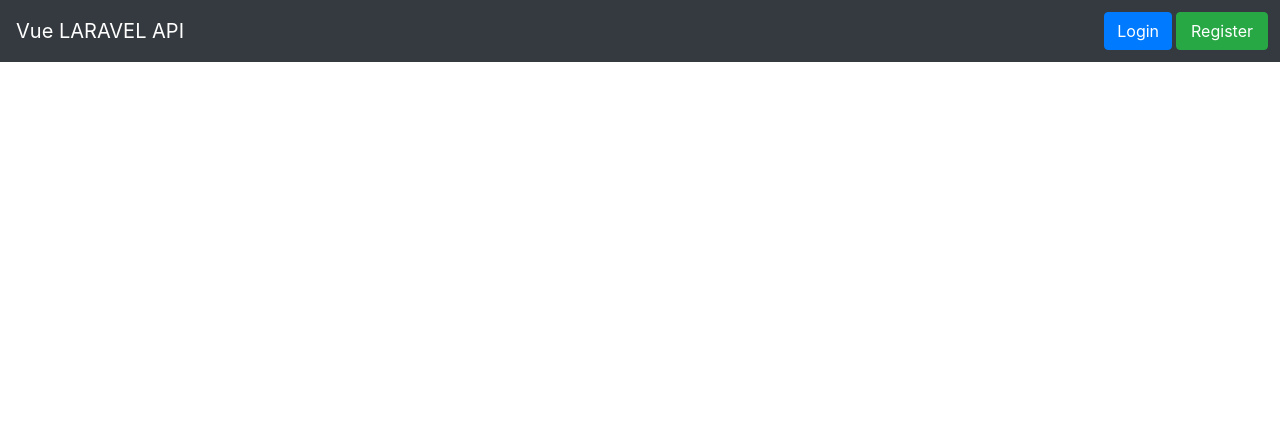
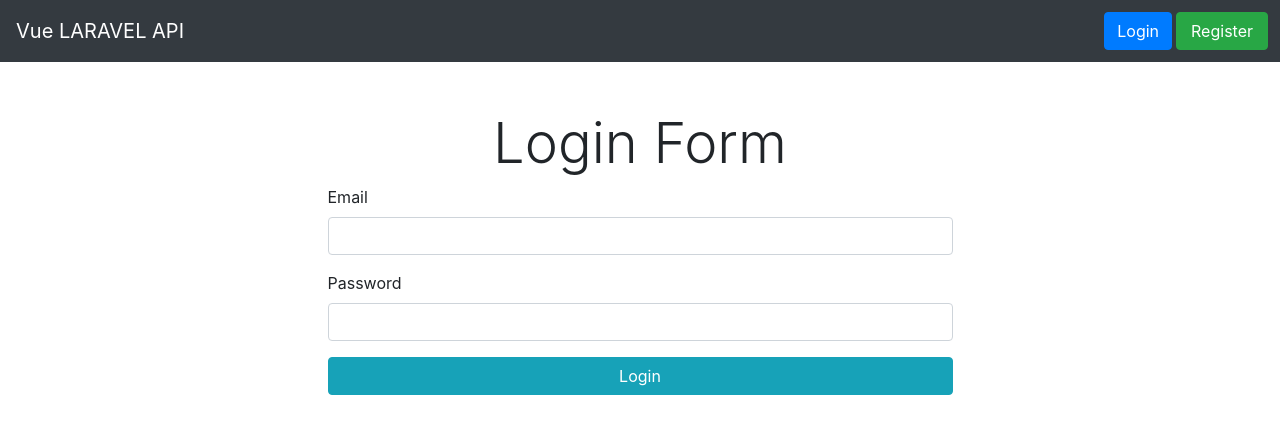
Before and after one commit to SAADRmili/vue-api, a Vue app: page /login in a window 1280 px wide. Shown: the top 434 px of the page. Built offline with nearby package versions, Linux system fonts and the light colour scheme.

Commit message:
Add route and login page

```diff
--- a/src/router/index.js
+++ b/src/router/index.js
@@ -1,6 +1,9 @@
 import Vue from "vue";
 import VueRouter from "vue-router";
 import Home from "../views/Home.vue";
+import Login from "../views/Login.vue";
+import Register from "../views/Register.vue";
+import Profile from "../views/Profile.vue";
 
 Vue.use(VueRouter);
 
@@ -11,14 +14,29 @@
     component: Home
   },
   {
-    path: "/about",
-    name: "About",
-    // route level code-splitting
-    // this generates a separate chunk (about.[hash].js) for this route
-    // which is lazy-loaded when the route is visited.
-    component: () =>
-      import(/* webpackChunkName: "about" */ "../views/About.vue")
+    path: "/login",
+    name: "Login",
+    component: Login
+  },
+  {
+    path: "/register",
+    name: "Register",
+    component: Register
+  },
+  {
+    path: "/profile",
+    name: "Profile",
+    component: Profile
   }
+  // {
+  //   path: "/about",
+  //   name: "About",
+  //   // route level code-splitting
+  //   // this generates a separate chunk (about.[hash].js) for this route
+  //   // which is lazy-loaded when the route is visited.
+  //   component: () =>
+  //     import(/* webpackChunkName: "about" */ "../views/About.vue")
+  // }
 ];
 
 const router = new VueRouter({
--- /dev/null
+++ b/src/views/Login.vue
@@ -0,0 +1,33 @@
+<template>
+    <div class="login">
+        <div class="row">
+            <div class="col-md-6 offset-md-3">
+                <h2 class="display-4 text-center mt-5">Login Form</h2>
+
+                <form >
+                    <div class="form-group">
+                        <label for="email">Email</label>
+                        <input type="email" name="email" id="email" class="form-control" >
+                    </div>
+                     <div class="form-group">
+                        <label for="password">Password</label>
+                        <input type="password" name="password" id="password" class="form-control" >
+                    </div>
+                     <div class="form-group">
+                      <button type="submit" class="btn  btn-info btn-block">Login</button>
+                    </div>
+                </form>
+            </div>
+        </div>
+    </div>
+</template>
+
+<script>
+export default {
+
+}
+</script>
+
+<style>
+
+</style>
--- /dev/null
+++ b/src/views/Profile.vue
@@ -0,0 +1,19 @@
+<template>
+    <div class="login">
+        <div class="row">
+            <div class="col-md-6 offset-md-3">
+                <h2 class="display-4 text-center mt-5">Profile</h2>
+            </div>
+        </div>
+    </div>
+</template>
+
+<script>
+export default {
+
+}
+</script>
+
+<style>
+
+</style>
--- /dev/null
+++ b/src/views/Register.vue
@@ -0,0 +1,19 @@
+<template>
+    <div class="login">
+        <div class="row">
+            <div class="col-md-6 offset-md-3">
+                <h2 class="display-4 text-center mt-5">Register Form</h2>
+            </div>
+        </div>
+    </div>
+</template>
+
+<script>
+export default {
+
+}
+</script>
+
+<style>
+
+</style>
```
